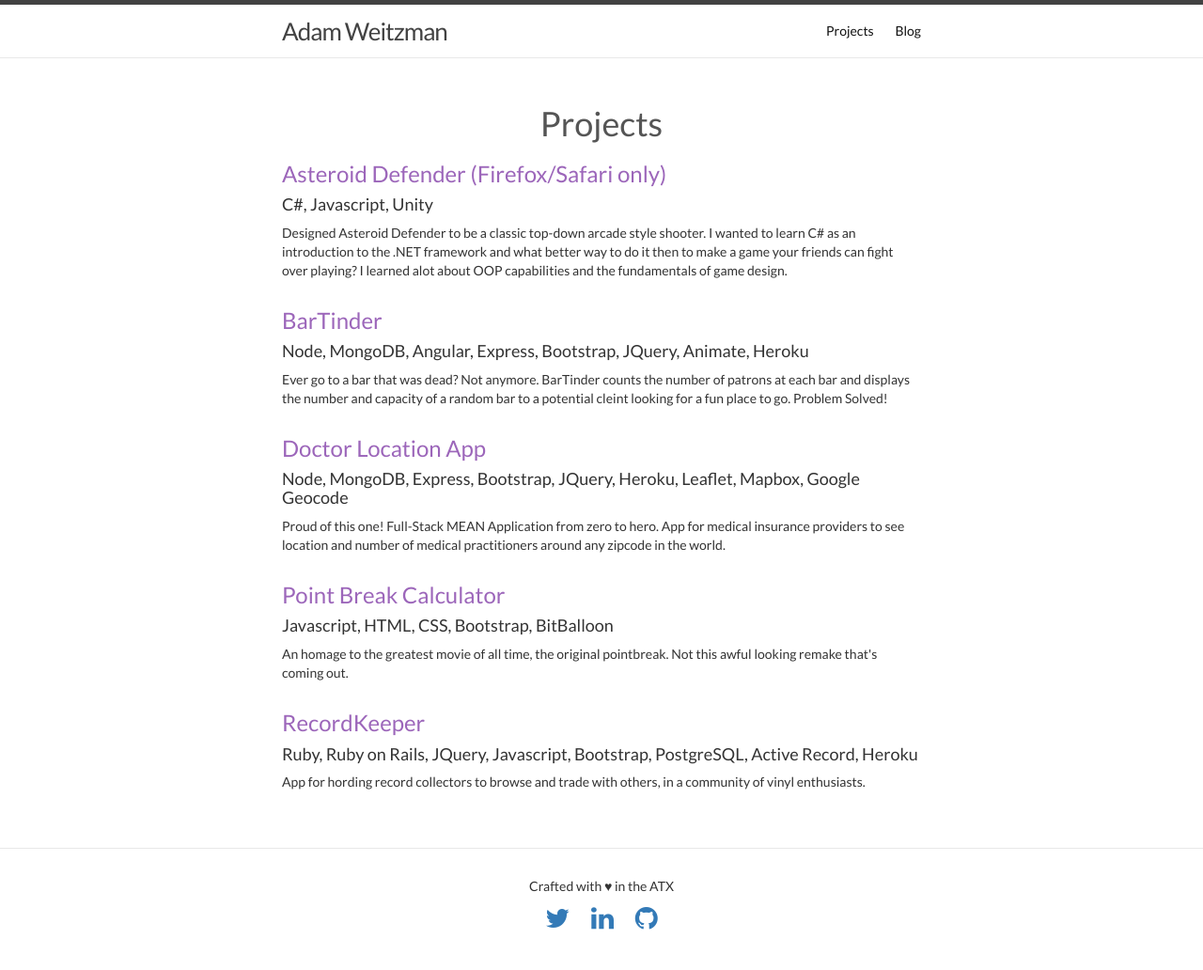
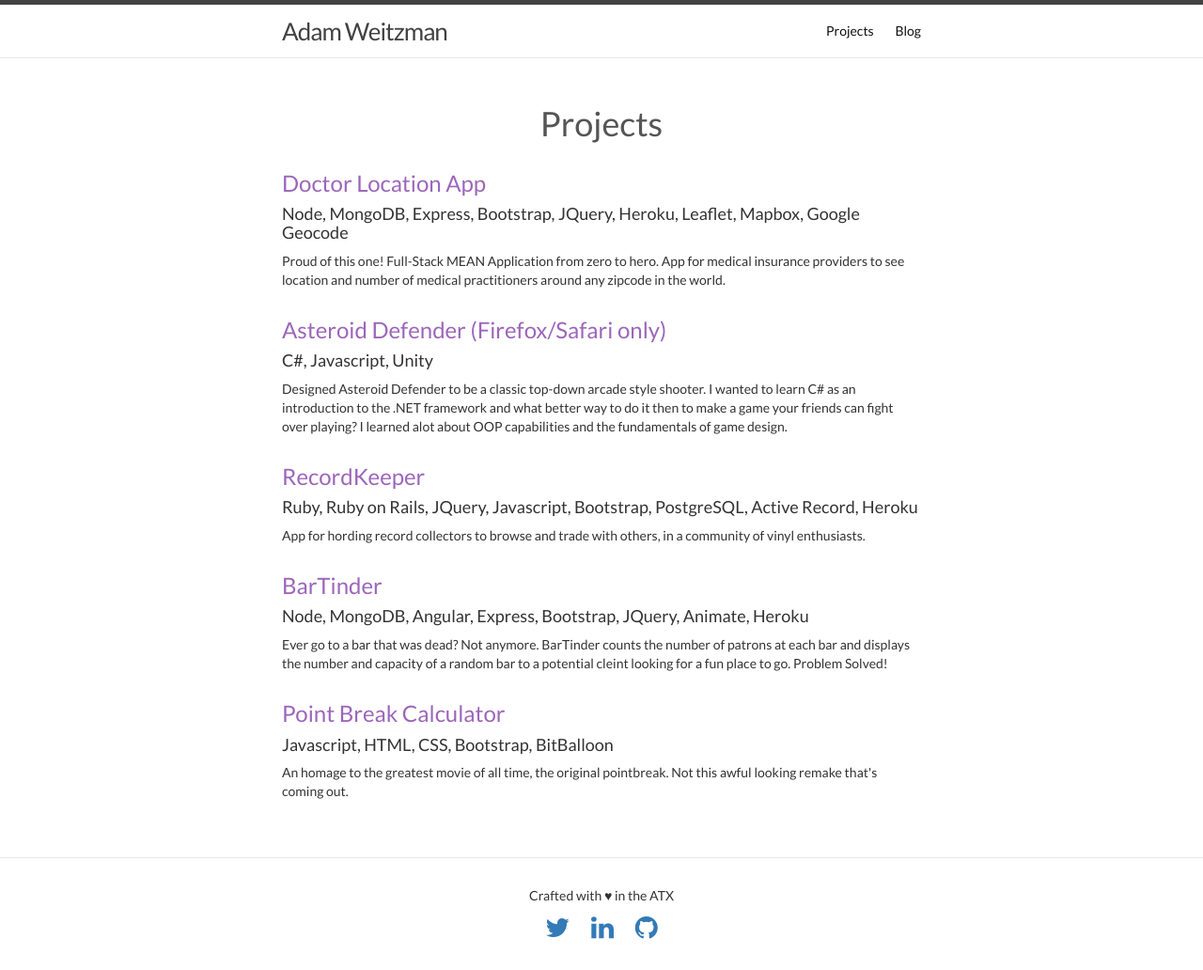
Before and after one commit to adamcweitzman/portfolio-blog, a Jekyll site: the page built from projects/index.html, in a window 1280 px wide. Shown: the whole page at 94% size. Built offline with Jekyll 4.4.1, drawn with Linux system fonts in a browser that asks for light colours; nearby versions of some CDN libraries.

Commit message:
projects updated

```diff
--- a/_posts/2015-1-04-Doctor-Location-App.markdown
+++ b/_posts/2015-1-04-Doctor-Location-App.markdown
@@ -1,5 +1,6 @@
 ---
 layout: post
+position: 1
 title:  "Doctor Location App"
 date:   2015-12-12 16:35:34 -0600
 categories: jekyll update
--- a/_posts/2015-12-13-AsteroidDefender.markdown
+++ b/_posts/2015-12-13-AsteroidDefender.markdown
@@ -1,5 +1,6 @@
 ---
 layout: post
+position: 2
 title:  "Asteroid Defender (Firefox/Safari only)"
 date:   2015-12-12 16:35:34 -0600
 categories: jekyll update
--- a/_posts/2015-12-13-BarTinder.markdown
+++ b/_posts/2015-12-13-BarTinder.markdown
@@ -1,5 +1,6 @@
 ---
 layout: post
+position: 4
 title:  "BarTinder"
 date:   2015-12-12 16:35:34 -0600
 categories: jekyll update
--- a/_posts/2015-12-13-PointBreakCalculator.markdown
+++ b/_posts/2015-12-13-PointBreakCalculator.markdown
@@ -1,5 +1,6 @@
 ---
 layout: post
+position: 5
 title:  "Point Break Calculator"
 date:   2015-12-12 16:35:34 -0600
 categories: jekyll update
--- a/_posts/2015-12-13-RecordKeeper.markdown
+++ b/_posts/2015-12-13-RecordKeeper.markdown
@@ -1,5 +1,6 @@
 ---
 layout: post
+position: 3
 title:  "RecordKeeper"
 date:   2015-12-12 16:35:34 -0600
 categories: jekyll update
--- a/projects/index.html
+++ b/projects/index.html
@@ -6,7 +6,7 @@
 	<h1 class="header">Projects</h1>
 </header>
 <ul class="post-list">
-{% assign sorted_projects = (site.posts | sort: 'title') %}
+{% assign sorted_projects = (site.posts | sort: 'position') %}
 {% for post in sorted_projects %}
   <li>
     {% if post.project %}
```
